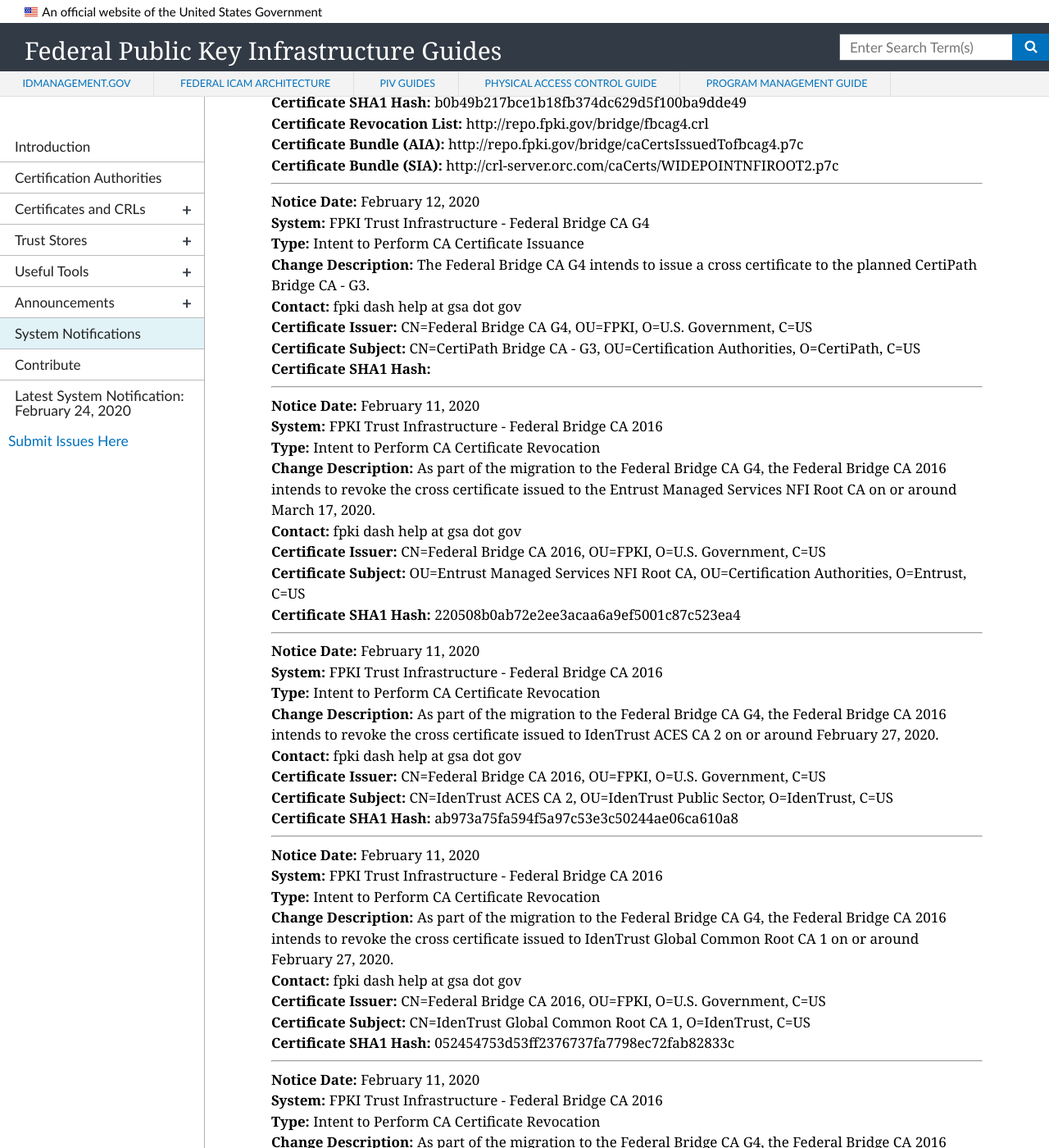
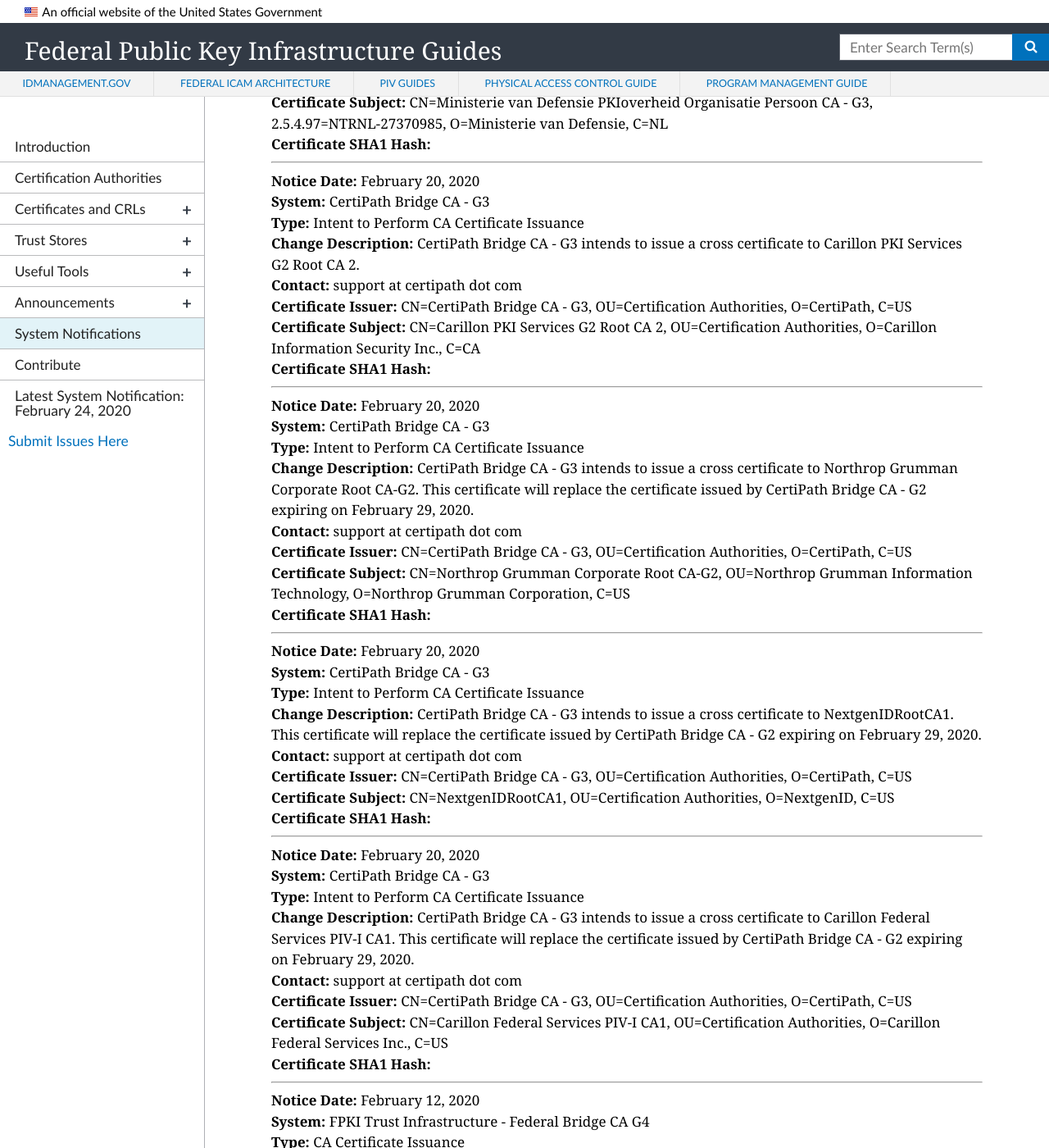
Before and after one commit to GSA/fpki-guides, a Jekyll site: the page built from pages/fpki_notifications.md, in a window 1280 px wide and 1400 px high, scrolled down 2144 px. Shown: the whole window at 82% size. Built offline with Jekyll 4.4.1, drawn with Linux system fonts in a browser that asks for light colours; nearby versions of some CDN libraries; some of the changed text lies outside the part shown.

Commit message:
Update notifications.yml
Add notifications from #648.

```diff
--- a/_data/notifications.yml
+++ b/_data/notifications.yml
@@ -2053,6 +2053,71 @@
   sia_uri: http://crl-server.orc.com/caCerts/WIDEPOINTNFIROOT2.p7c
   ocsp_uri:
 
+- notice_date: February 20, 2020
+  change_type: Intent to Perform CA Certificate Issuance
+  system: CertiPath Bridge CA - G3
+  change_description: CertiPath Bridge CA - G3 intends to issue a cross certificate to Carillon Federal Services PIV-I CA1. This certificate will replace the certificate issued by CertiPath Bridge CA - G2 expiring on February 29, 2020.
+  contact: support at certipath dot com
+  ca_certificate_hash:
+  ca_certificate_issuer: CN=CertiPath Bridge CA - G3, OU=Certification Authorities, O=CertiPath, C=US
+  ca_certificate_subject: CN=Carillon Federal Services PIV-I CA1, OU=Certification Authorities, O=Carillon Federal Services Inc., C=US
+  cdp_uri:
+  aia_uri:
+  sia_uri:
+  ocsp_uri:
+
+- notice_date: February 20, 2020
+  change_type: Intent to Perform CA Certificate Issuance
+  system: CertiPath Bridge CA - G3
+  change_description: CertiPath Bridge CA - G3 intends to issue a cross certificate to NextgenIDRootCA1. This certificate will replace the certificate issued by CertiPath Bridge CA - G2 expiring on February 29, 2020.
+  contact: support at certipath dot com
+  ca_certificate_hash:
+  ca_certificate_issuer: CN=CertiPath Bridge CA - G3, OU=Certification Authorities, O=CertiPath, C=US
+  ca_certificate_subject: CN=NextgenIDRootCA1, OU=Certification Authorities, O=NextgenID, C=US
+  cdp_uri:
+  aia_uri:
+  sia_uri:
+  ocsp_uri:
+
+
+- notice_date: February 20, 2020
+  change_type: Intent to Perform CA Certificate Issuance
+  system: CertiPath Bridge CA - G3
+  change_description: CertiPath Bridge CA - G3 intends to issue a cross certificate to Northrop Grumman Corporate Root CA-G2. This certificate will replace the certificate issued by CertiPath Bridge CA - G2 expiring on February 29, 2020.
+  contact: support at certipath dot com
+  ca_certificate_hash:
+  ca_certificate_issuer: CN=CertiPath Bridge CA - G3, OU=Certification Authorities, O=CertiPath, C=US
+  ca_certificate_subject: CN=Northrop Grumman Corporate Root CA-G2, OU=Northrop Grumman Information Technology, O=Northrop Grumman Corporation, C=US
+  cdp_uri:
+  aia_uri:
+  sia_uri:
+  ocsp_uri:
+
+
+- notice_date: February 20, 2020
+  change_type: Intent to Perform CA Certificate Issuance
+  system: CertiPath Bridge CA - G3
+  change_description: CertiPath Bridge CA - G3 intends to issue a cross certificate to Carillon PKI Services G2 Root CA 2.
+  contact: support at certipath dot com
+  ca_certificate_hash:
+  ca_certificate_issuer: CN=CertiPath Bridge CA - G3, OU=Certification Authorities, O=CertiPath, C=US
+  ca_certificate_subject: CN=Carillon PKI Services G2 Root CA 2, OU=Certification Authorities, O=Carillon Information Security Inc., C=CA
+  aia_uri:
+  sia_uri:
+  ocsp_uri:
+
+- notice_date: February 20, 2020
+  change_type: Intent to Perform CA Certificate Issuance
+  system: CertiPath Bridge CA - G3
+  change_description: CertiPath Bridge CA - G3 intends to issue a cross certificate to the Netherlands Ministry of Defence.
+  contact: support at certipath dot com
+  ca_certificate_hash:
+  ca_certificate_subject: CN=Ministerie van Defensie PKIoverheid Organisatie Persoon CA - G3, 2.5.4.97=NTRNL-27370985, O=Ministerie van Defensie, C=NL
+  ca_certificate_issuer: CN=CertiPath Bridge CA - G3, OU=Certification Authorities, O=CertiPath, C=US
+  aia_uri:
+  sia_uri:
+  ocsp_uri:
+
 - notice_date: February 24, 2020
   change_type: Intent to Perform CA Certificate Revocation
   system: SAFE Bridge CA 02
```
